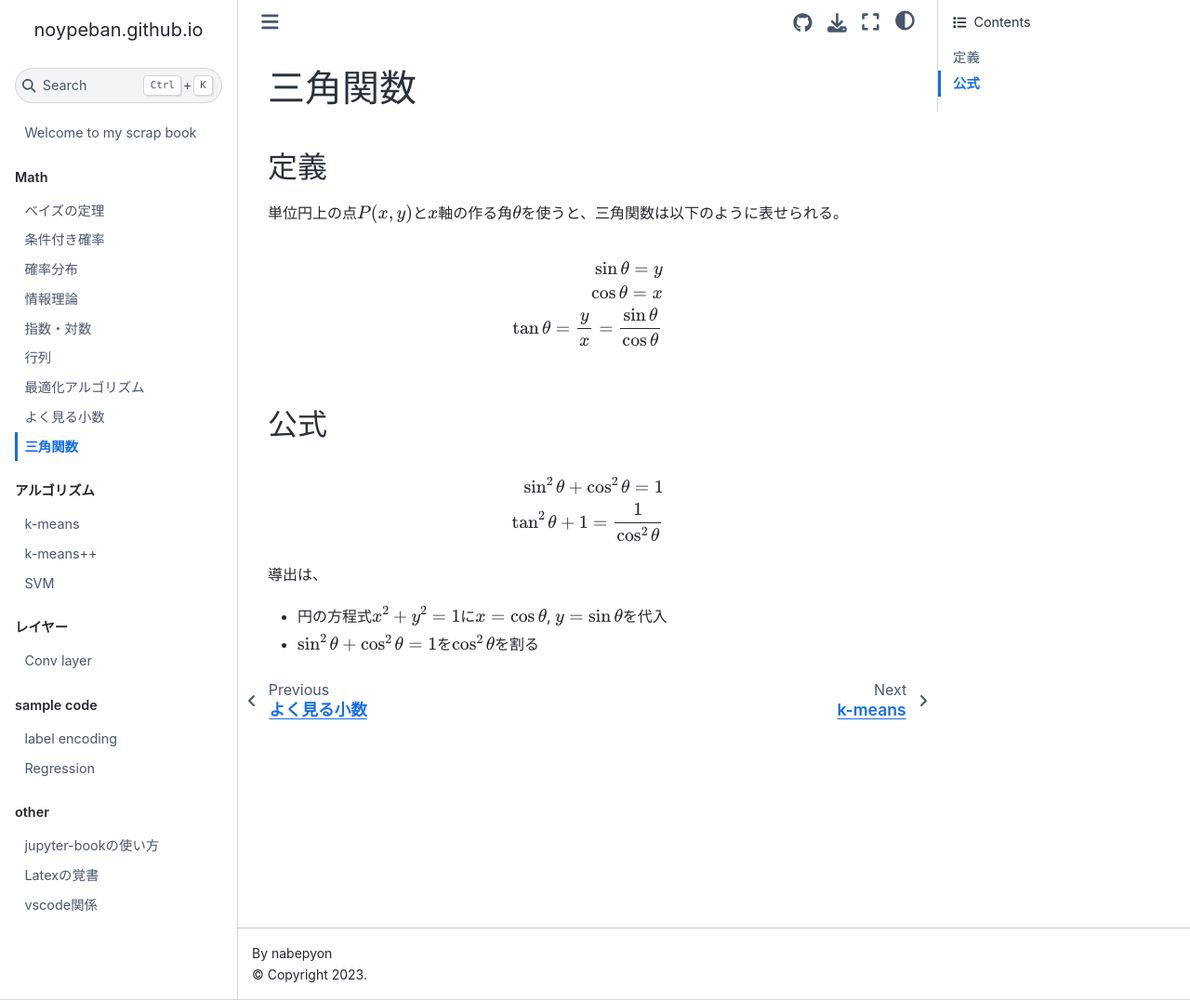
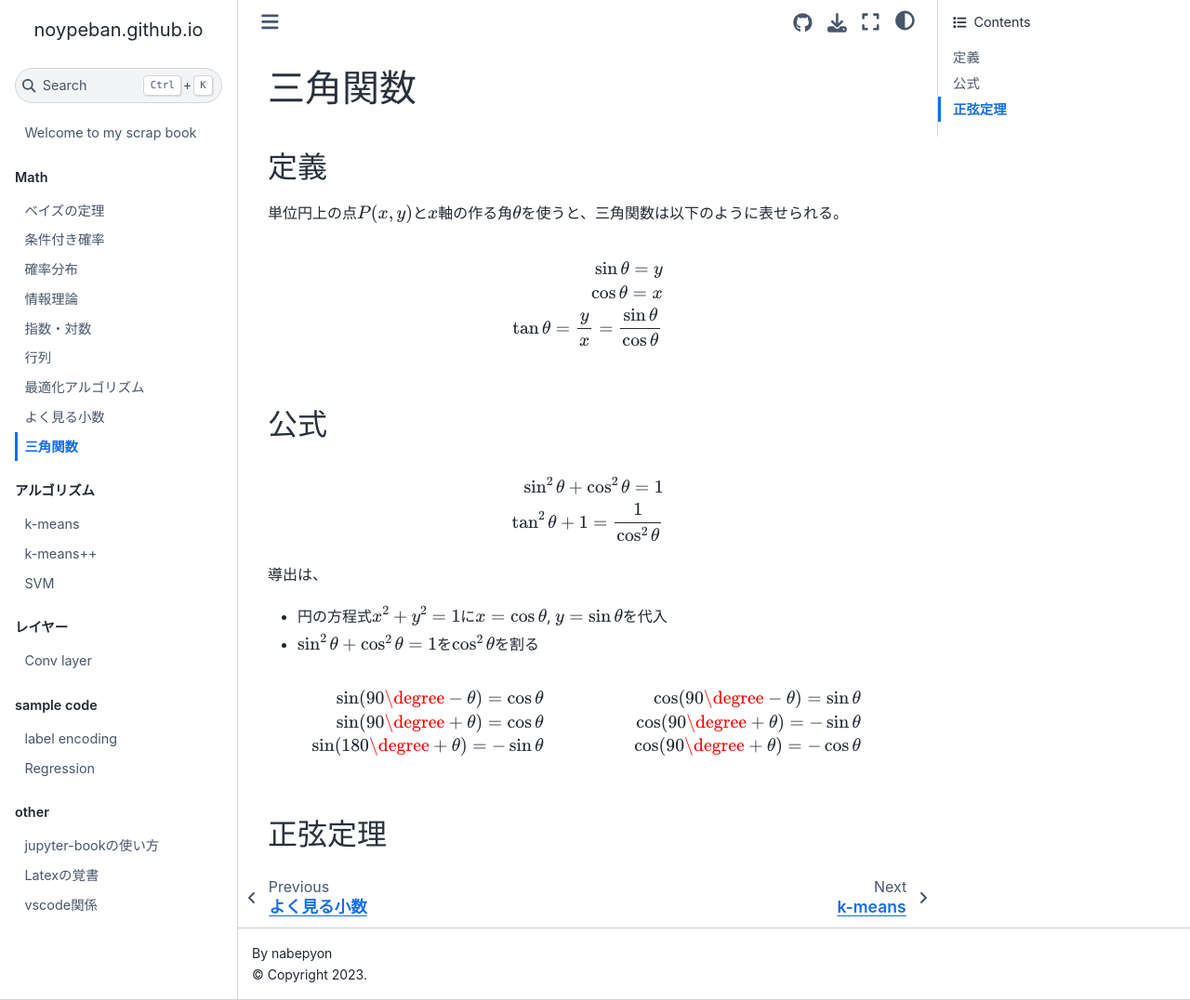
Before and after one commit to noypeban/noypeban.github.io, a Jupyter Book: the page built from math/trigonometric.md, in a window 1280 px wide and 1076 px high. Shown: the whole window at 93% size. Built offline with Jupyter Book 1.0.4 settings and Sphinx 7.4.7 and the Sphinx Book theme 1.1.4, drawn with Linux system fonts in a browser that asks for light colours.

Commit message:
三角関数の公式追加

```diff
--- a/math/trigonometric.md
+++ b/math/trigonometric.md
@@ -19,3 +19,22 @@ $$
 導出は、
 - 円の方程式$x^2+y^2=1$に$x=\cos \theta$, $y=\sin \theta$を代入
 - $\sin^2 \theta+\cos^2 \theta=1$を$\cos^2 \theta$を割る
+
+::::{grid} 2
+:::{grid-item}
+$$
+\sin(90\degree-\theta)=\cos \theta\\
+\sin(90\degree+\theta)=\cos \theta\\
+\sin(180\degree+\theta)=-\sin \theta
+$$
+:::
+:::{grid-item}
+$$
+\cos(90\degree-\theta)=\sin \theta\\
+\cos(90\degree+\theta)=-\sin \theta\\
+\cos(90\degree+\theta)=-\cos \theta
+$$
+:::
+::::
+
+## 正弦定理
```
